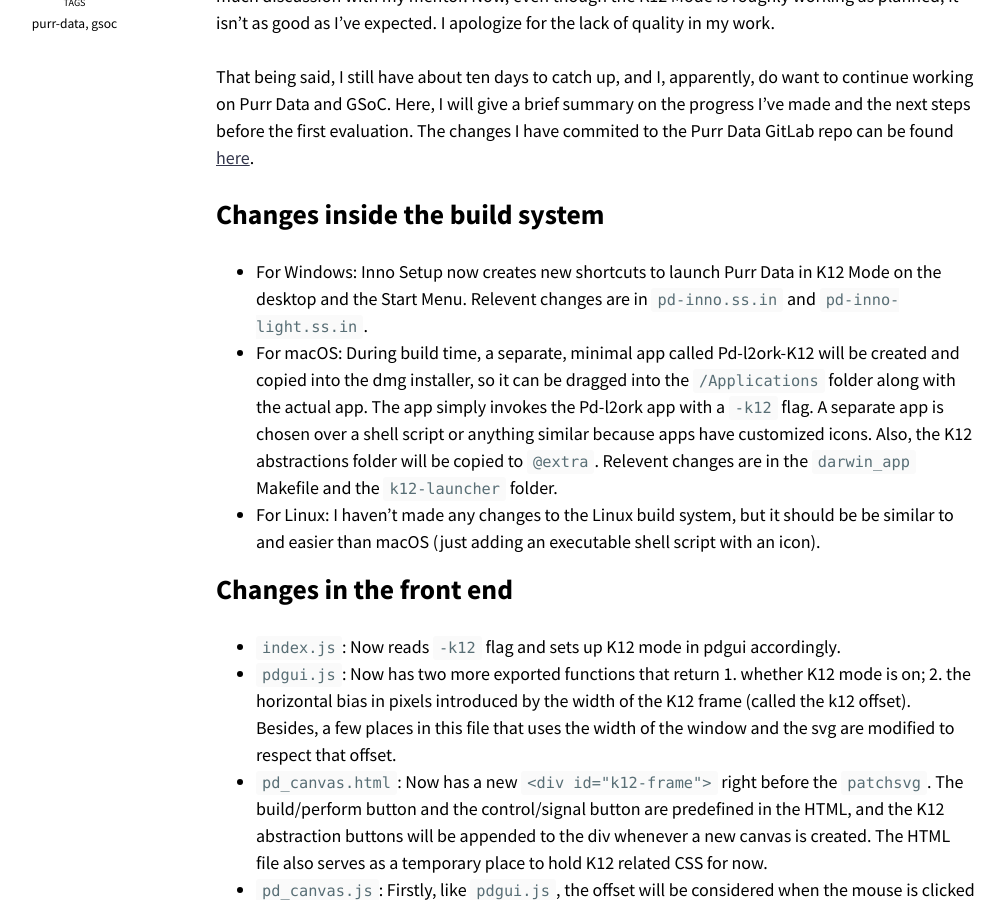
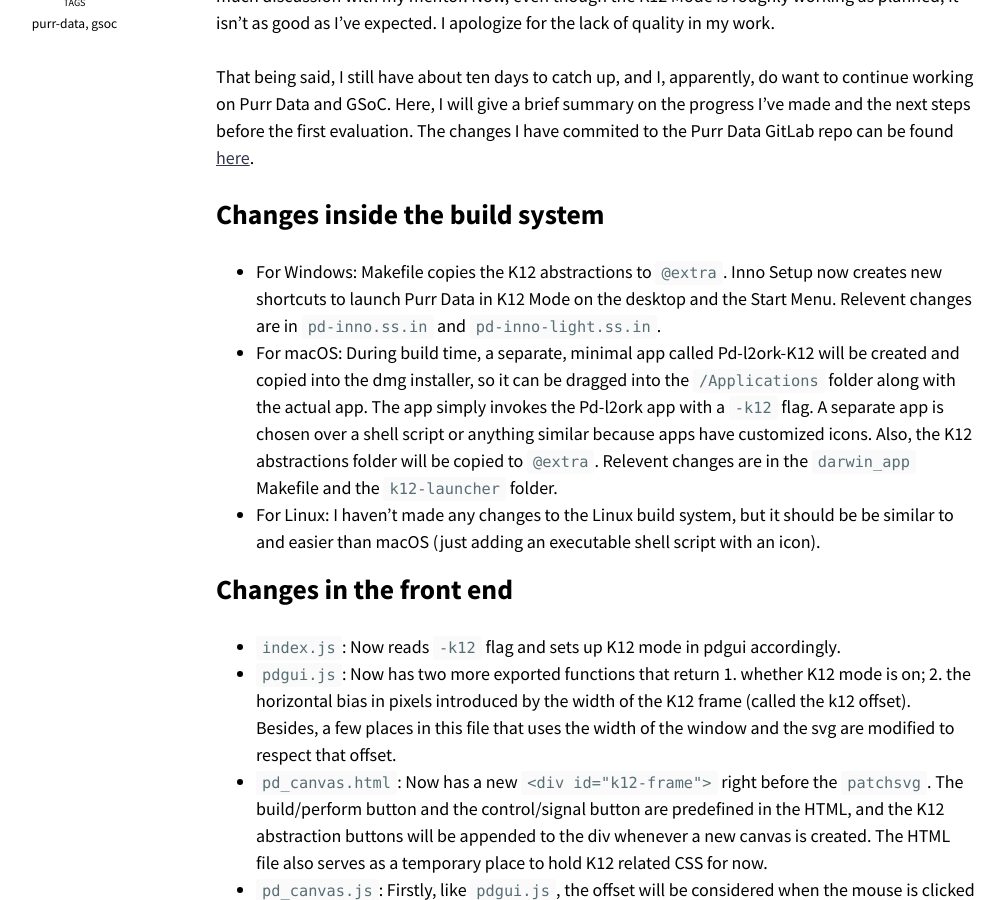
Before and after one commit to nerrons/nerrons.github.io, a Jekyll site: the page built from _posts/2019-06-17-gsoc-report-1.md, in a window 1280 px wide and 900 px high, scrolled down 621 px. Shown: the whole window, without its empty margins (159-1164 px from the left). Built offline with Jekyll 4.4.1, drawn with Linux system fonts in a browser that asks for light colours; nearby versions of some CDN libraries.

Commit message:
update gsoc report 1

```diff
--- a/_posts/2019-06-17-gsoc-report-1.md
+++ b/_posts/2019-06-17-gsoc-report-1.md
@@ -21,8 +21,9 @@
 [here](https://git.purrdata.net/nerrons/purr-data/merge_requests/2).
 
 ## Changes inside the build system
-+ For Windows: Inno Setup now creates new shortcuts to launch Purr Data in K12 Mode on the desktop and
-  the Start Menu. Relevent changes are in `pd-inno.ss.in` and `pd-inno-light.ss.in`.
+
++ For Windows: Makefile copies the K12 abstractions to `@extra`. Inno Setup now creates new shortcuts
+  to launch Purr Data in K12 Mode on the desktop and the Start Menu. Relevent changes are in `pd-inno.ss.in` and `pd-inno-light.ss.in`.
 + For macOS: During build time, a separate, minimal app called Pd-l2ork-K12 will be created and copied
   into the dmg installer, so it can be dragged into the `/Applications` folder along with the actual
   app. The app simply invokes the Pd-l2ork app with a `-k12` flag. A separate app is chosen over a shell
@@ -32,6 +33,7 @@
   easier than macOS (just adding an executable shell script with an icon).
 
 ## Changes in the front end
+
 + `index.js`: Now reads `-k12` flag and sets up K12 mode in pdgui accordingly.
 + `pdgui.js`: Now has two more exported functions that return 1. whether K12 mode is on; 2. the
   horizontal bias in pixels introduced by the width of the K12 frame (called the k12 offset). Besides, a
@@ -52,6 +54,7 @@
 ![k12-tiger](/images/k12-tiger.png)
 
 ## What next?
+
 There are still a few things in the proposed timeline that didn't get realized, including:
 
 + Hide menu entries that are too complicated.
```
